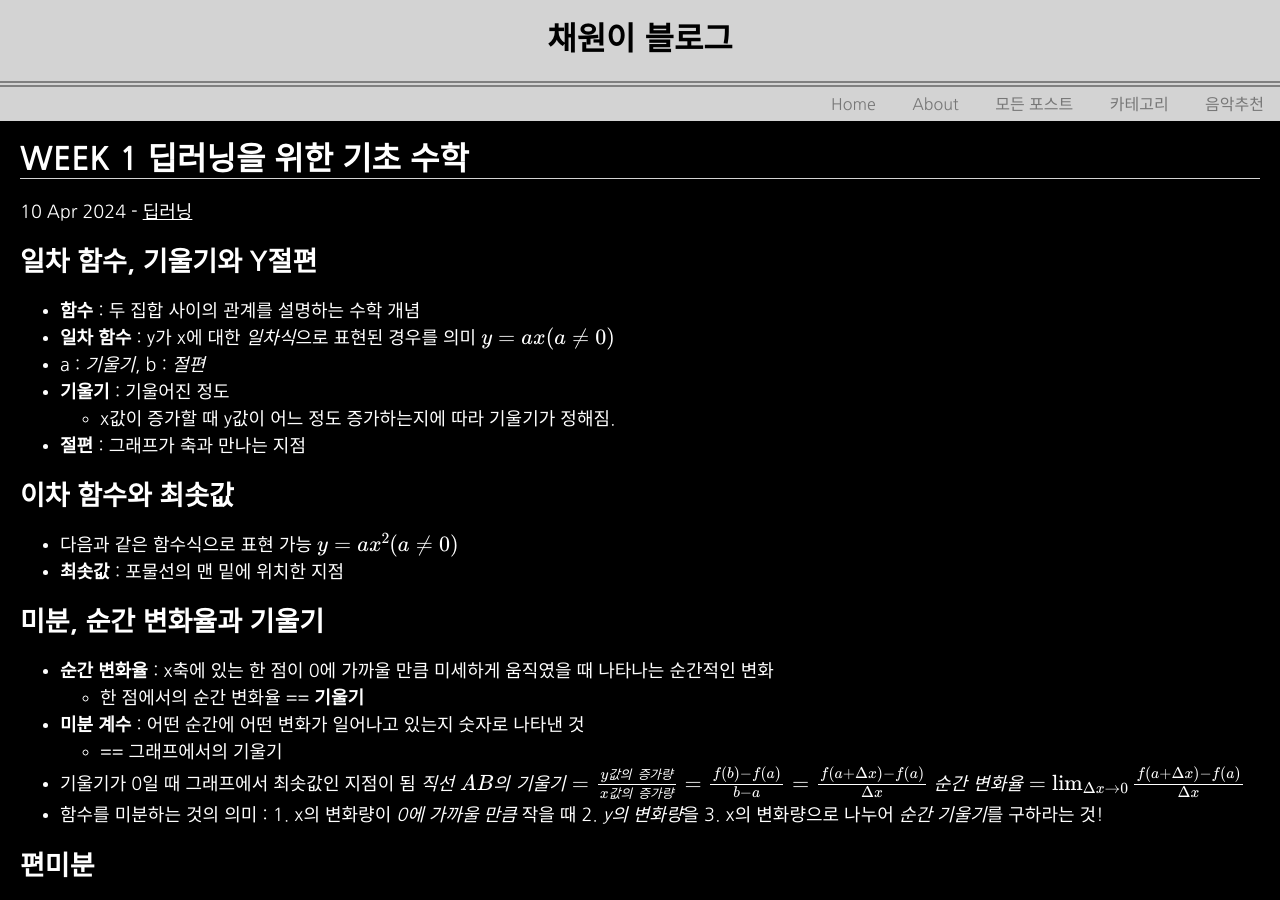
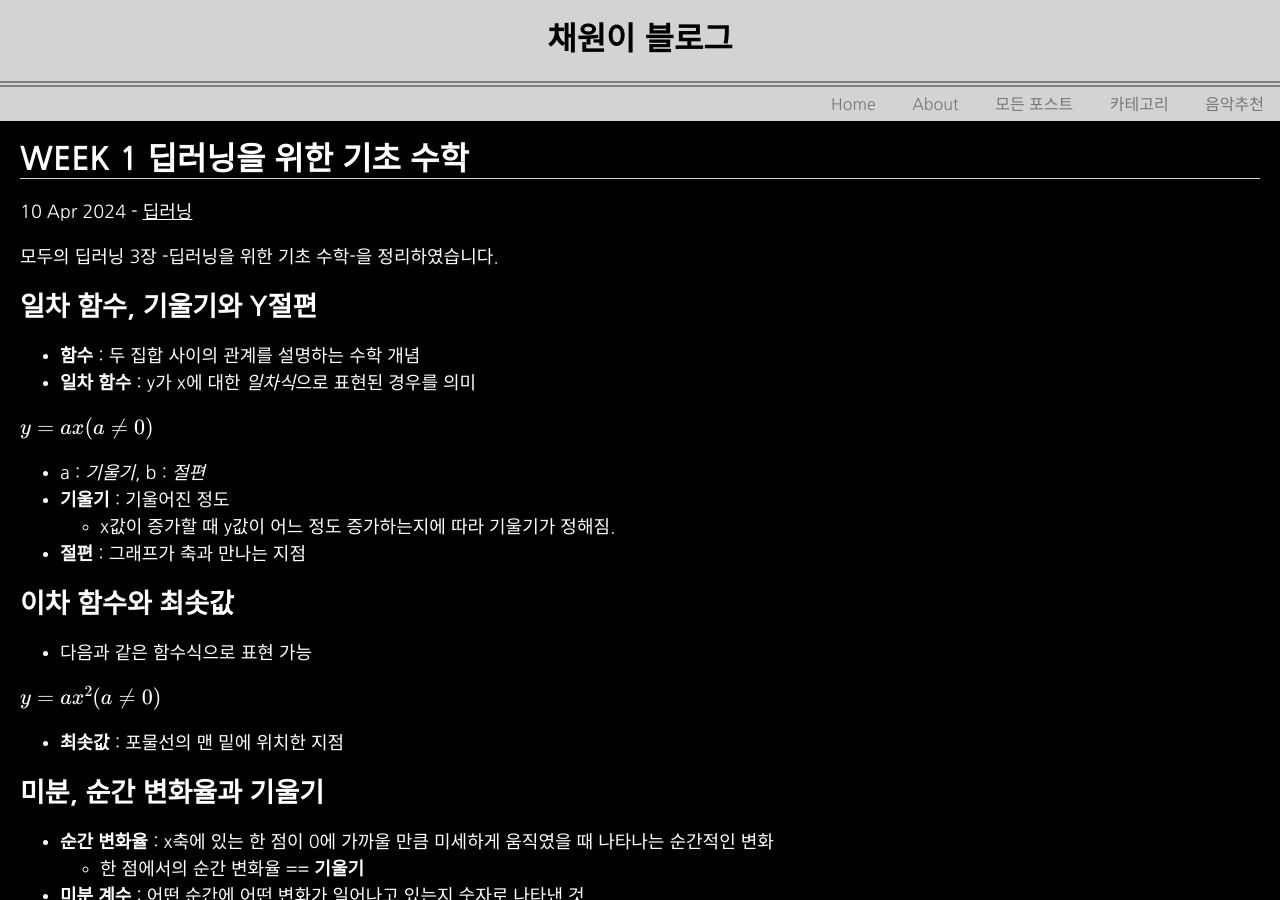
Before and after one commit to chae-jpg/chaeBlog, a Jekyll site: the page built from _posts/2024-04-10-Week 1 - 딥러닝을 위한 기초 수학.md, in a window 1280 px wide and 900 px high. Built offline with Jekyll 4.4.1, drawn with Linux system fonts in a browser that asks for light colours; nearby versions of some CDN libraries; formulas are drawn with MathJax 3.

Commit message:
edit post

```diff
--- a/_posts/2024-04-10-Week 1 - 딥러닝을 위한 기초 수학.md
+++ b/_posts/2024-04-10-Week 1 - 딥러닝을 위한 기초 수학.md
@@ -4,10 +4,13 @@ categories: 딥러닝
 subtitle: 모두의 딥러닝 3장
 ---
 
+모두의 딥러닝 3장 -딥러닝을 위한 기초 수학-을 정리하였습니다.
+
 ## 일차 함수, 기울기와  y절편
 
 - **함수** : 두 집합 사이의 관계를 설명하는 수학 개념
 - **일차 함수** : y가 x에 대한 *일차식*으로 표현된 경우를 의미
+
  $$y = ax(a \ne 0)$$
 - a : *기울기*, b : *절편*
 - **기울기** : 기울어진 정도
@@ -17,6 +20,7 @@ subtitle: 모두의 딥러닝 3장
 ## 이차 함수와 최솟값
 
 - 다음과 같은 함수식으로 표현 가능
+
  $$y = ax^2(a \ne 0)$$
 - **최솟값** : 포물선의 맨 밑에 위치한 지점
 
@@ -27,7 +31,9 @@ subtitle: 모두의 딥러닝 3장
 - **미분 계수** : 어떤 순간에 어떤 변화가 일어나고 있는지 숫자로 나타낸 것
 	- == 그래프에서의 기울기
 - 기울기가 0일 때 그래프에서 최솟값인 지점이 됨
+
 $$직선\; AB의\; 기울기= \frac{y값의\; 증가량}{x값의\; 증가량}= \frac{f(b)-f(a)}{b-a} = \frac{f(a+\Delta x)-f(a)}{\Delta x}$$
+
 $$순간\; 변화율 = \lim_{\Delta x \to 0} \frac{f(a+\Delta x)-f(a)}{\Delta x}$$
 - 함수를 미분하는 것의 의미 :
 		1. x의 변화량이 *0에 가까울 만큼* 작을 때
@@ -41,11 +47,13 @@ $$순간\; 변화율 = \lim_{\Delta x \to 0} \frac{f(a+\Delta x)-f(a)}{\Delta x}
 ## 지수와 지수 함수
 
 - 다음과 같은 형태를 의미함
+
 $$y=a^x(a\ne1, a\gt0)$$
 ## 시그모이드 함수
 
 - **활성화 함수** : 딥러닝의 내부에서 입력받은 신호를 출력 값으로 얼마나 내보낼지를 계산하는 함수
 - **시그모이드 함수** : 지수 함수에서 *밑 값이 자연 상수 e*인 함수
+
 $$f(x)=\frac{1}{1+e^-x}$$
 - S자 형태로 그려짐 -> 0과 1, 두 개의 값 중 하나를 고를 때 유용하게 쓰임
 
```
